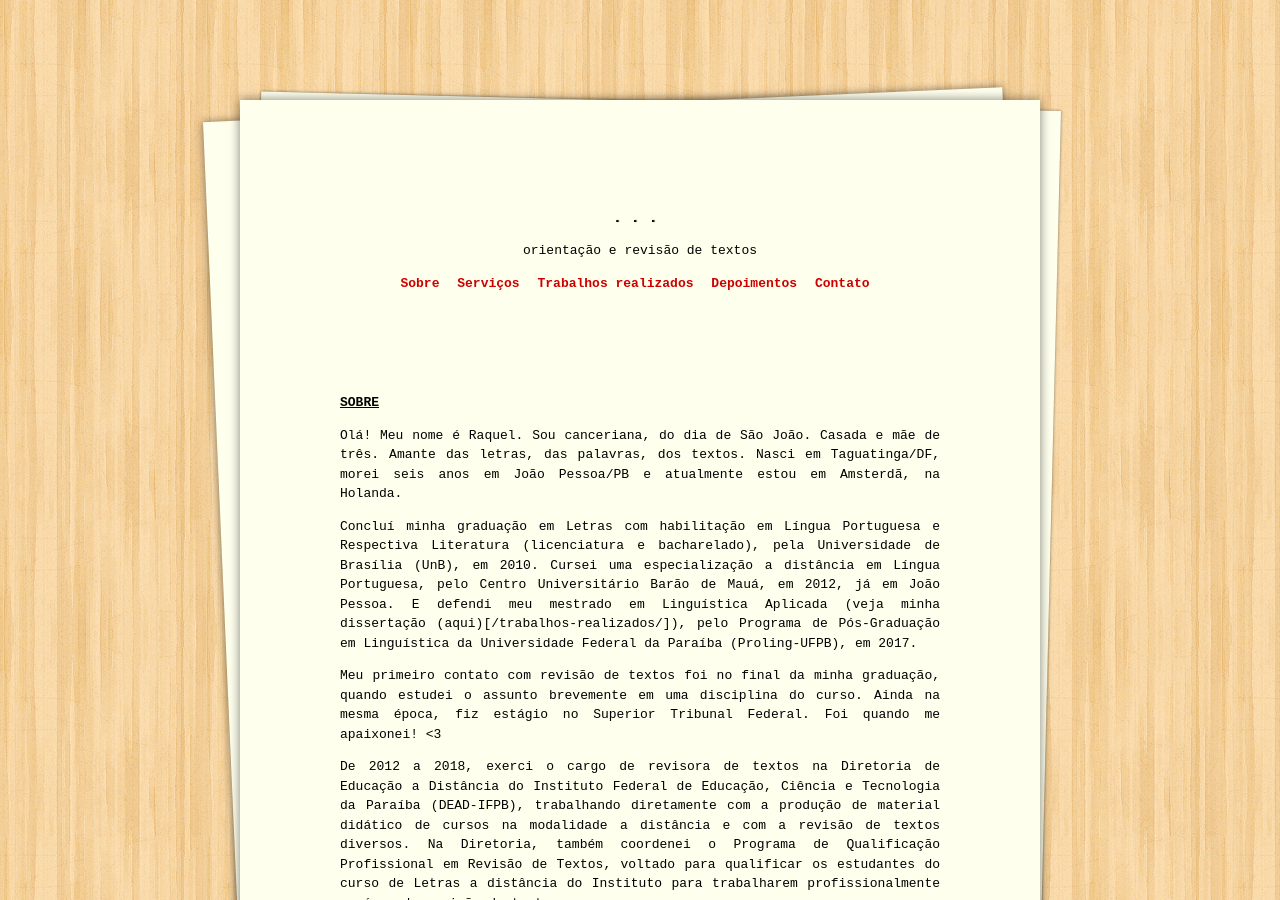
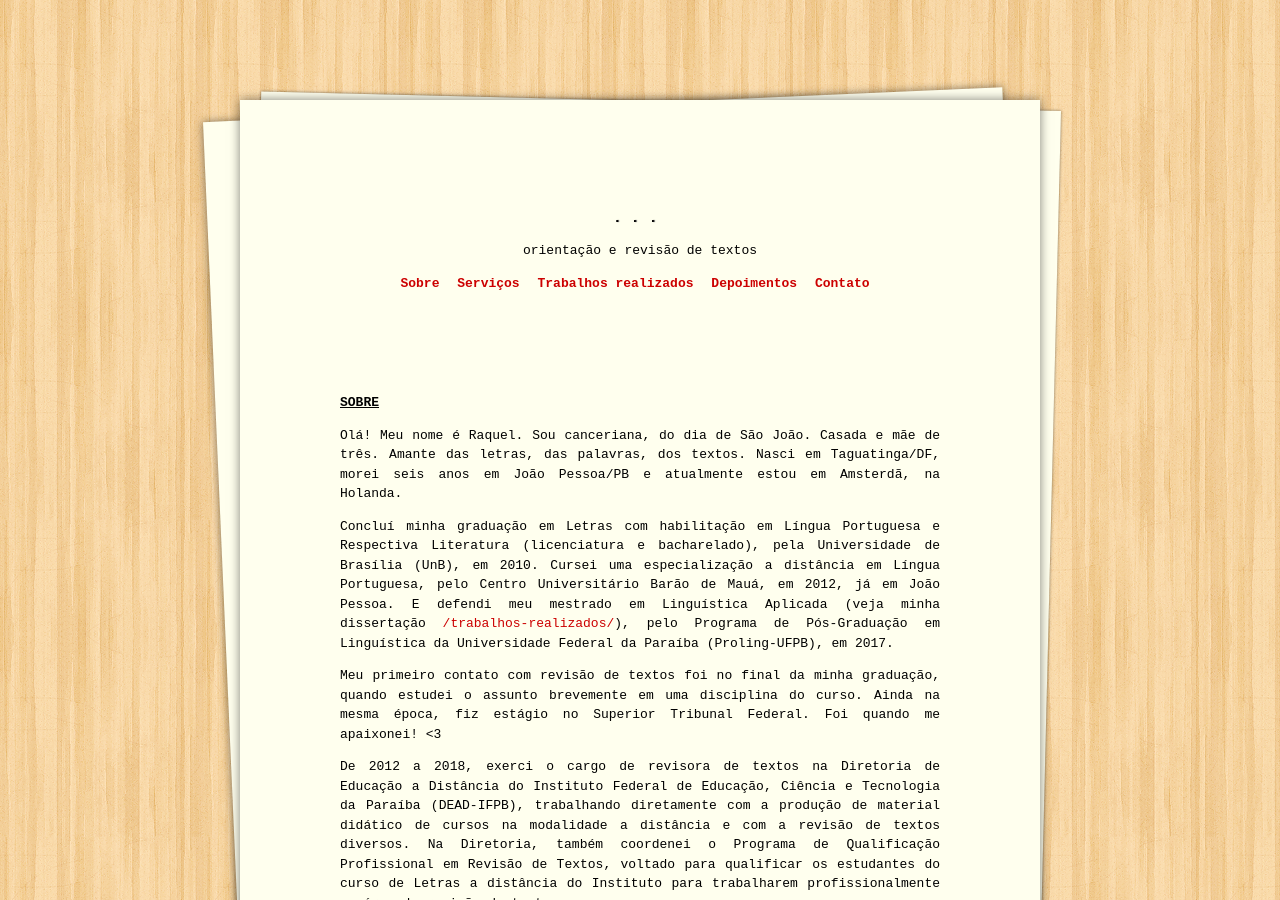
Before and after one commit to raqueldiniz/site, a Jekyll site: the page built from sobre.md, in a window 1280 px wide and 900 px high. Built offline with Jekyll 4.4.1, drawn with Linux system fonts in a browser that asks for light colours.

Commit message:
Update sobre.md

```diff
--- a/sobre.md
+++ b/sobre.md
@@ -6,7 +6,7 @@ permalink: /sobre/
 
 Olá! Meu nome é Raquel. Sou canceriana, do dia de São João. Casada e mãe de três. Amante das letras, das palavras, dos textos. Nasci em Taguatinga/DF, morei seis anos em João Pessoa/PB e atualmente estou em Amsterdã, na Holanda.
 
-Concluí minha graduação em Letras com habilitação em Língua Portuguesa e Respectiva Literatura (licenciatura e bacharelado), pela Universidade de Brasília (UnB), em 2010. Cursei uma especialização a distância em Língua Portuguesa, pelo Centro Universitário Barão de Mauá, em 2012, já em João Pessoa. E defendi meu mestrado em Linguística Aplicada (veja minha dissertação (aqui)[/trabalhos-realizados/]), pelo Programa de Pós-Graduação em Linguística da Universidade Federal da Paraíba (Proling-UFPB), em 2017.
+Concluí minha graduação em Letras com habilitação em Língua Portuguesa e Respectiva Literatura (licenciatura e bacharelado), pela Universidade de Brasília (UnB), em 2010. Cursei uma especialização a distância em Língua Portuguesa, pelo Centro Universitário Barão de Mauá, em 2012, já em João Pessoa. E defendi meu mestrado em Linguística Aplicada (veja minha dissertação [/trabalhos-realizados/](aqui)), pelo Programa de Pós-Graduação em Linguística da Universidade Federal da Paraíba (Proling-UFPB), em 2017.
 
 Meu primeiro contato com revisão de textos foi no final da minha graduação, quando estudei o assunto brevemente em uma disciplina do curso. Ainda na mesma época, fiz estágio no Superior Tribunal Federal. Foi quando me apaixonei! <3
 
```
